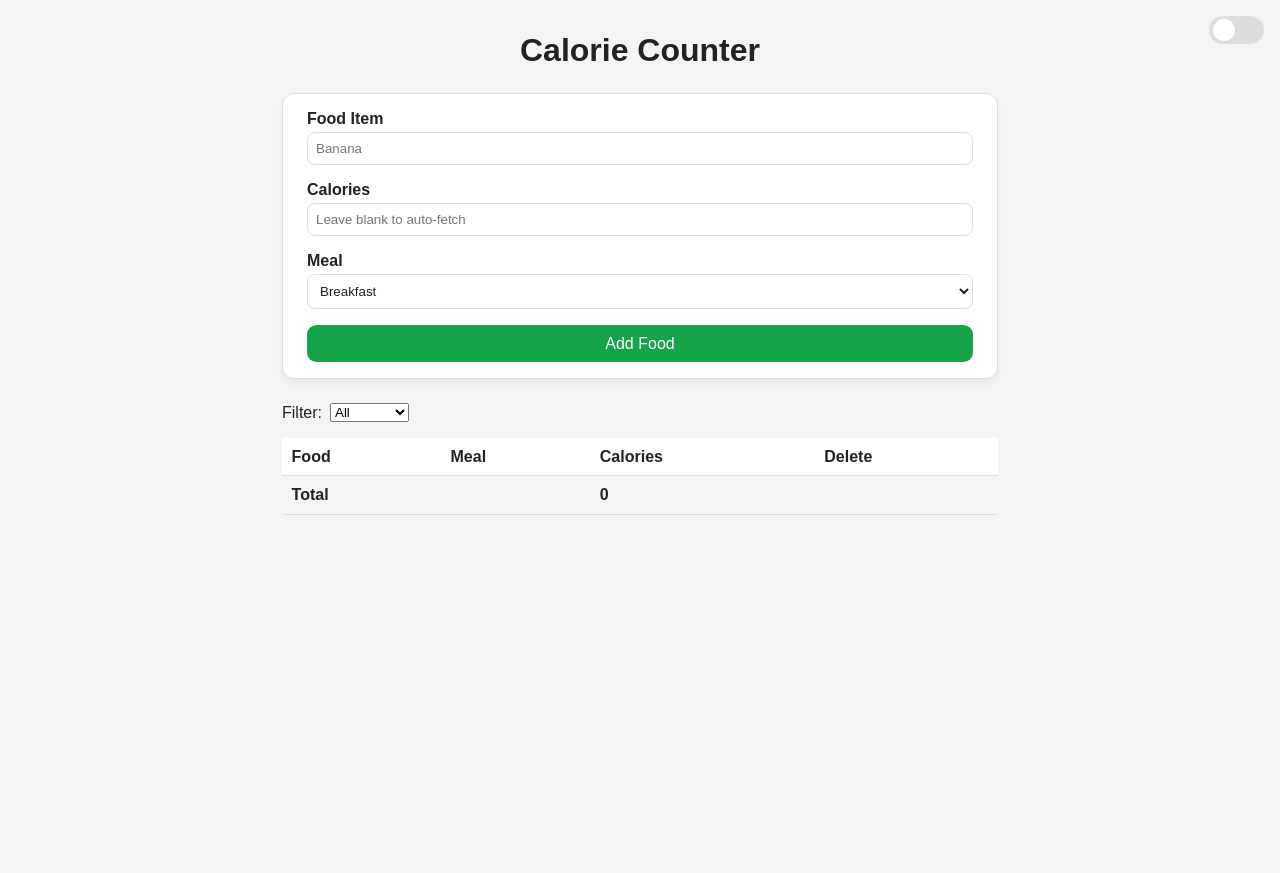
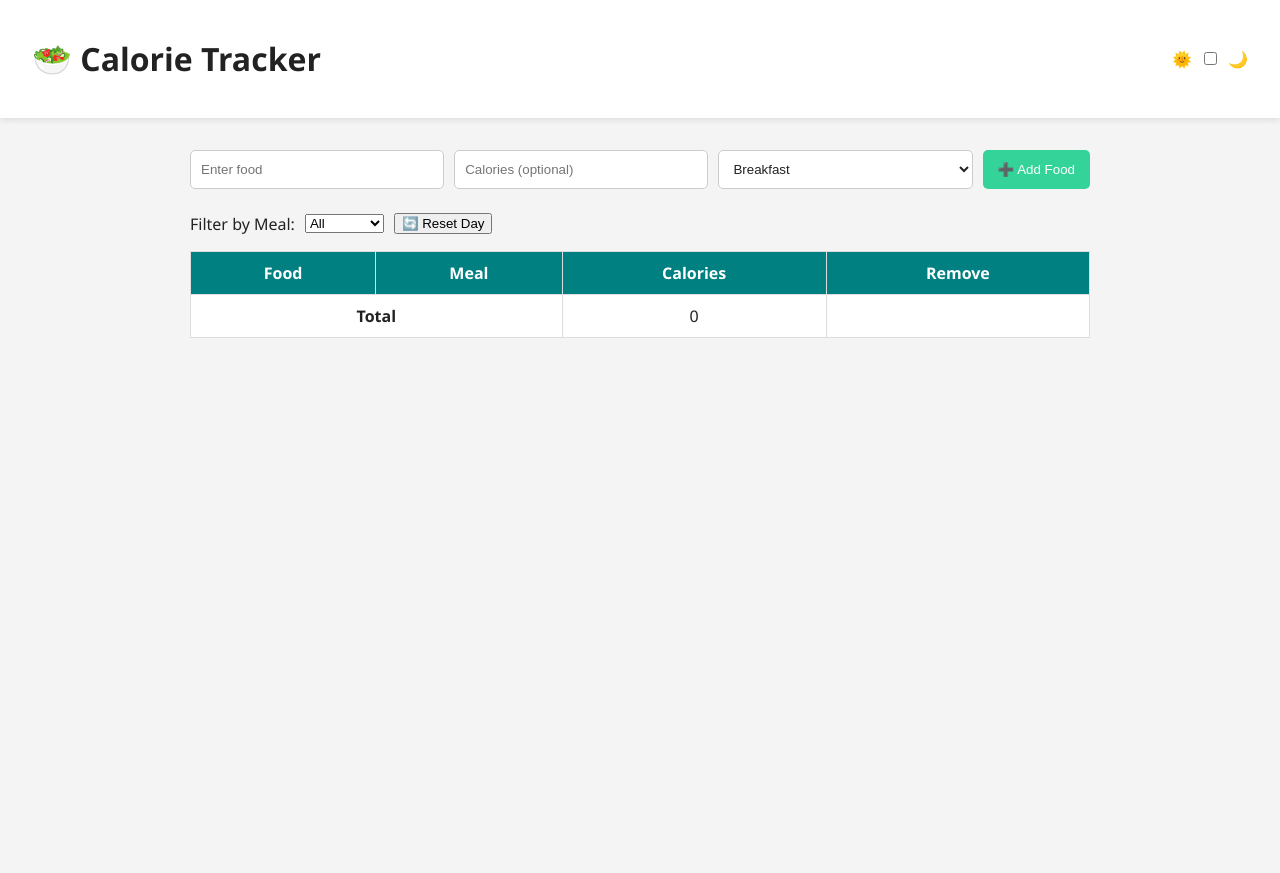
Before and after one commit to ethanmwangi/calorie-counter, a plain HTML site: page index.html in a window 1280 px wide. Shown: the top 873 px of the page. Drawn offline with nearby package versions, Linux system fonts and the light colour scheme.

Commit message:
api fixes & updates

```diff
--- a/index.html
+++ b/index.html
@@ -1,90 +1,73 @@
+
 <!DOCTYPE html>
 <html lang="en">
 <head>
   <meta charset="UTF-8" />
-  <meta name="viewport" content="width=device-width, initial-scale=1.0" />
-  <title>Calorie Counter</title>
-
+  <meta name="viewport" content="width=device-width, initial-scale=1.0"/>
+  <title>Calorie Tracker</title>
   <link rel="stylesheet" href="styles.css" />
   <script src="https://cdn.jsdelivr.net/npm/chart.js"></script>
-  <script src="script.js" defer></script>
+  <script defer src="script.js"></script>
 </head>
 <body>
-  <!-- 🌞 / 🌙 toggle -->
-  <label id="theme-label">
-    <input type="checkbox" id="theme-toggle" />
-    <span class="slider"></span>
-  </label>
+  <header>
+    <h1>🥗 Calorie Tracker</h1>
+    <label class="theme-switch">
+      🌞
+      <input type="checkbox" id="theme-toggle" />
+      🌙
+    </label>
+  </header>
 
-  <main class="container">
-    <h1>Calorie Counter</h1>
-
-    <!-- ➕  FORM -->
-    <form id="food-form" class="card">
-      <div class="field">
-        <label for="food-input">Food Item</label>
-        <input id="food-input" type="text" required placeholder="Banana" />
-      </div>
-
-      <div class="field">
-        <label for="cal-input">Calories</label>
-        <input id="cal-input" type="number" placeholder="Leave blank to auto‑fetch" />
-      </div>
-
-      <div class="field">
-        <label for="meal-select">Meal</label>
-        <select id="meal-select">
-          <option>Breakfast</option>
-          <option>Lunch</option>
-          <option>Dinner</option>
-          <option>Snack</option>
-        </select>
-      </div>
-
-      <button type="submit" class="btn-primary">Add Food</button>
+  <main>
+    <form id="food-form">
+      <input type="text" id="food-name" placeholder="Enter food" required />
+      <input type="number" id="food-calories" placeholder="Calories (optional)" />
+      <select id="meal-type">
+        <option value="Breakfast">Breakfast</option>
+        <option value="Lunch">Lunch</option>
+        <option value="Dinner">Dinner</option>
+        <option value="Snack">Snack</option>
+      </select>
+      <button type="submit">➕ Add Food</button>
     </form>
 
-    <!-- 🔍 Filter -->
-    <div class="filter">
-      <label for="filter-select">Filter:</label>
-      <select id="filter-select">
-        <option>All</option>
-        <option>Breakfast</option>
-        <option>Lunch</option>
-        <option>Dinner</option>
-        <option>Snack</option>
+    <section class="filter-controls">
+      <label for="filter-meal">Filter by Meal:</label>
+      <select id="filter-meal">
+        <option value="All">All</option>
+        <option value="Breakfast">Breakfast</option>
+        <option value="Lunch">Lunch</option>
+        <option value="Dinner">Dinner</option>
+        <option value="Snack">Snack</option>
       </select>
-    </div>
+      <button id="reset-btn">🔄 Reset Day</button>
+    </section>
 
-    <!-- 📋 Table -->
-    <div class="table-wrap">
+    <section class="table-section">
       <table>
         <thead>
           <tr>
             <th>Food</th>
             <th>Meal</th>
             <th>Calories</th>
-            <th>Delete</th>
+            <th>Remove</th>
           </tr>
         </thead>
         <tbody id="food-table-body"></tbody>
         <tfoot>
           <tr>
-            <td colspan="2">Total</td>
-            <td id="total-cell">0</td>
+            <td colspan="2"><strong>Total</strong></td>
+            <td id="total-calories">0</td>
             <td></td>
           </tr>
         </tfoot>
       </table>
-    </div>
+    </section>
 
-    <!-- 📊 Chart -->
-    <div class="chart-box">
-      <canvas id="cal-chart"></canvas>
-    </div>
-
-    <!-- ♻️ Reset -->
-    <button id="reset-btn" class="btn-danger">Reset Day</button>
+    <section class="chart-container">
+      <canvas id="calorie-chart"></canvas>
+    </section>
   </main>
 </body>
 </html>
--- a/script.js
+++ b/script.js
@@ -1,38 +1,39 @@
-/* ========= DOM ========= */
-const form         = document.getElementById('food-form');
-const foodInput    = document.getElementById('food-input');
-const calInput     = document.getElementById('cal-input');
-const mealSelect   = document.getElementById('meal-select');
-const tableBody    = document.getElementById('food-table-body');
-const totalCell    = document.getElementById('total-cell');
-const filterSelect = document.getElementById('filter-select');
-const resetBtn     = document.getElementById('reset-btn');
-const themeToggle  = document.getElementById('theme-toggle');
-const chartCanvas  = document.getElementById('cal-chart');
+// === DOM References ===
+const form = document.getElementById('food-form');
+const foodInput = document.getElementById('food-name');
+const calInput = document.getElementById('food-calories');
+const mealSelect = document.getElementById('meal-type');
+const tableBody = document.getElementById('food-table-body');
+const totalCell = document.getElementById('total-calories');
+const resetBtn = document.getElementById('reset-btn');
+const filterSelect = document.getElementById('filter-meal');
+const themeToggle = document.getElementById('theme-toggle');
+const chartCanvas = document.getElementById('calorie-chart');
 
-let chart;
+let foods = JSON.parse(localStorage.getItem('foods')) || [];
+let chart = null;
 
-/* ========= State ========= */
-let foods = JSON.parse(localStorage.getItem('foods')) || [];
+// === Initial Render ===
 renderAll();
 
-/* ========= Events ========= */
+// === Event Listeners ===
 form.addEventListener('submit', async (e) => {
   e.preventDefault();
-  const name  = foodInput.value.trim();
-  const meal  = mealSelect.value;
+  const name = foodInput.value.trim();
+  const meal = mealSelect.value;
   let calories = parseInt(calInput.value);
 
-  if (!calories) calories = await fetchCalories(name);
+  if (!name) return alert("Please enter a food name.");
 
-  foods.push({ id: Date.now(), name, calories, meal });
+  calories = await fetchCalories(name,meal); // API fetch here
   saveAndRender();
   form.reset();
 });
 
 tableBody.addEventListener('click', (e) => {
   if (e.target.dataset.id) {
-    foods = foods.filter(f => f.id !== Number(e.target.dataset.id));
+    const id = Number(e.target.dataset.id);
+    foods = foods.filter(f => f.id !== id);
     saveAndRender();
   }
 });
@@ -51,13 +52,13 @@ themeToggle.addEventListener('change', () => {
   localStorage.setItem('theme', themeToggle.checked ? 'dark' : 'light');
 });
 
-/* ========= Theme init ========= */
+// === Theme on Load ===
 if (localStorage.getItem('theme') === 'dark') {
   document.body.classList.add('dark');
   themeToggle.checked = true;
 }
 
-/* ========= Functions ========= */
+// === Core Functions ===
 function saveAndRender() {
   localStorage.setItem('foods', JSON.stringify(foods));
   renderAll();
@@ -67,25 +68,22 @@ function renderAll() {
   const filter = filterSelect.value;
   const visible = filter === 'All' ? foods : foods.filter(f => f.meal === filter);
 
-  // --- Table ---
   tableBody.innerHTML = '';
   let total = 0;
 
   visible.forEach(({ id, name, meal, calories }) => {
-    total += calories;
-
     const row = document.createElement('tr');
     row.innerHTML = `
       <td>${name}</td>
       <td>${meal}</td>
       <td>${calories}</td>
-      <td><button class="delete-btn" data-id="${id}">✖</button></td>
+      <td><button data-id="${id}" class="delete-btn">❌</button></td>
     `;
     tableBody.appendChild(row);
+    total += calories;
   });
+
   totalCell.textContent = total;
-
-  // --- Chart ---
   renderChart();
 }
 
@@ -96,31 +94,79 @@ function renderChart() {
   }, {});
 
   const labels = Object.keys(mealTotals);
-  const data   = Object.values(mealTotals);
+  const data = Object.values(mealTotals);
 
   if (chart) chart.destroy();
+
   chart = new Chart(chartCanvas, {
     type: 'doughnut',
-    data: { labels, datasets: [{ data }] },
-    options: { plugins: { legend: { position: 'bottom' } } }
+    data: {
+      labels,
+      datasets: [{
+        label: 'Calories per Meal',
+        data,
+        backgroundColor: ['#f87171', '#facc15', '#34d399', '#60a5fa']
+      }]
+    },
+    options: {
+      responsive: true,
+      plugins: {
+        legend: { position: 'bottom' }
+      }
+    }
   });
 }
 
-/* ========= Nutrition lookup via API Ninjas ========= */
-async function fetchCalories(food) {
-  const API_KEY = 'gHdGib1o0DAQtjDvnpHw6A==OxLaRpUYiR5CpNNR';   // ← your key
-  const url = `https://api.api-ninjas.com/v1/nutrition?query=${encodeURIComponent(food)}`;
+// === API Fetch ===
+async function fetchCalories(food, meal) {
+  const API_KEY = 'gHdGib1o0DAQtjDvnpHw6A==T8I5n5u0HW5FpSZO';
+  const url = `https://api.calorieninjas.com/v1/nutrition?query=${encodeURIComponent(food)}`;
+
+  console.log("⏳ Fetching:", url);
 
   try {
-    const res = await fetch(url, { headers: { 'X-Api-Key': API_KEY } });
+    const res = await fetch(url, {
+      headers: {
+        'X-Api-Key': API_KEY,
+        'Content-Type': 'application/json'
+      }
+    });
+
+    console.log("✅ Response Status:", res.status);
+
     if (!res.ok) throw new Error('Network error');
 
     const data = await res.json();
-    if (data.length === 0) throw new Error('Food not found');
 
-    return Math.round(data[0].calories);
+    console.log("📦 Data from API:", data.items);
+    let result = await loopDataArray(data.items);
+    console.log("Result:", result);
+    await loopResultsToGetObjects(result, meal);
+
+    if (!data.items.length) throw new Error('Food not found');
+
+    // return Math.round(data[0].calories);
   } catch (err) {
-    alert(`Couldn’t fetch calories (${err.message}). Using 100 kcal fallback.`);
-    return 100; // fallback so UX continues
+    alert(`Could not fetch calories for "${food}" (${err.message}). Using default 100 kcal.`);
+    // return 100;
   }
 }
+
+function loopDataArray(data) {
+  return data.map(item => {
+    let { name, calories,}  = item;
+    return { name, calories };
+  });
+}
+
+function loopResultsToGetObjects(data, meal) {
+  data.map(obj => {
+    console.log("Object:", obj);
+    const name = obj.name;
+    const calories = obj.calories;
+    foods.push({ id: Date.now(), name, calories, meal });
+    console.log("Inside loop results")
+  })
+
+
+}
--- a/styles.css
+++ b/styles.css
@@ -1,97 +1,129 @@
-/* ===== Root theme variables ===== */
 :root {
   --bg: #f4f4f4;
   --text: #222;
-  --card: #ffffff;
-  --card-border: #ddd;
-  --primary: #16a34a;
-  --danger: #e11d48;
-}
-body.dark {
-  --bg: #1f1f1f;
-  --text: #f4f4f4;
-  --card: #2b2b2b;
-  --card-border: #444;
-  --primary: #22c55e;
-  --danger: #f87171;
+  --card: white;
+  --input: #fff;
+  --accent: #34d399;
+  --dark-bg: #1e1e1e;
+  --dark-text: #eee;
+  --dark-card: #2c2c2c;
 }
 
-* { box-sizing: border-box; margin: 0; padding: 0; font-family: sans-serif; }
-body { background: var(--bg); color: var(--text); min-height: 100vh; transition: background 0.3s, color 0.3s; }
-
-/* Container */
-.container { max-width: 780px; margin: auto; padding: 2rem; }
-
-/* Heading */
-h1 { text-align: center; margin-bottom: 1.5rem; }
-
-/* Card (form) */
-.card {
-  background: var(--card);
-  border: 1px solid var(--card-border);
-  border-radius: 0.75rem;
-  padding: 1rem 1.5rem;
-  margin-bottom: 1.5rem;
-  box-shadow: 0 4px 6px rgba(0,0,0,0.05);
-}
-.field { margin-bottom: 1rem; }
-.field label { display: block; font-weight: 600; margin-bottom: 0.25rem; }
-.field input, .field select {
-  width: 100%; padding: 0.5rem; border: 1px solid var(--card-border);
-  border-radius: 0.5rem; background: transparent; color: inherit;
+body {
+  margin: 0;
+  font-family: 'Segoe UI', sans-serif;
+  background-color: var(--bg);
+  color: var(--text);
+  transition: background 0.3s, color 0.3s;
 }
 
-/* Buttons */
-.btn-primary, .btn-danger {
-  width: 100%; padding: 0.6rem; border: none; border-radius: 0.6rem;
-  color: #fff; font-size: 1rem; cursor: pointer;
+body.dark {
+  background-color: var(--dark-bg);
+  color: var(--dark-text);
 }
-.btn-primary { background: var(--primary); }
-.btn-danger  { background: var(--danger); margin-top: 2rem; }
-.btn-primary:hover { opacity: 0.9; }
-.btn-danger:hover  { opacity: 0.9; }
 
-/* Filter */
-.filter { margin-bottom: 1rem; display: flex; gap: 0.5rem; align-items: center; }
+header {
+  display: flex;
+  justify-content: space-between;
+  align-items: center;
+  padding: 1rem 2rem;
+  background-color: var(--card);
+  box-shadow: 0 2px 6px rgba(0, 0, 0, 0.1);
+}
 
-/* Table */
-.table-wrap { overflow-x: auto; }
-table { width: 100%; border-collapse: collapse; }
-th, td { padding: 0.6rem; text-align: left; border-bottom: 1px solid var(--card-border); }
-th { background: var(--card); }
-tfoot td { font-weight: 700; }
-.delete-btn {
-  background: transparent; border: none; color: var(--danger); font-size: 1.1rem;
+.theme-switch {
+  display: flex;
+  align-items: center;
+  gap: 8px;
+}
+
+main {
+  padding: 2rem;
+  max-width: 900px;
+  margin: auto;
+}
+
+form {
+  display: flex;
+  flex-wrap: wrap;
+  gap: 10px;
+  margin-bottom: 1.5rem;
+}
+
+form input,
+form select {
+  padding: 10px;
+  border: 1px solid #ccc;
+  border-radius: 5px;
+  flex: 1;
+  min-width: 150px;
+  background-color: var(--input);
+  color: inherit;
+}
+
+form button {
+  padding: 10px 15px;
+  background-color: var(--accent);
+  color: white;
+  border: none;
+  border-radius: 5px;
   cursor: pointer;
 }
 
-/* Chart */
-.chart-box { margin-top: 2rem; }
+form button:hover {
+  opacity: 0.9;
+}
 
-/* ===== Theme toggle switch ===== */
-#theme-label {
-  position: fixed; top: 1rem; right: 1rem; width: 55px; height: 28px;
-  display: inline-block; cursor: pointer;
+.filter-controls {
+  display: flex;
+  align-items: center;
+  gap: 10px;
+  margin-bottom: 1rem;
+  flex-wrap: wrap;
 }
-#theme-label input { display: none; }
-.slider {
-  position: absolute; inset: 0; background: var(--card-border); border-radius: 999px;
-  transition: background 0.3s;
+
+.table-section {
+  overflow-x: auto;
+  margin-bottom: 2rem;
 }
-.slider::before {
-  content: ''; position: absolute; top: 3px; left: 4px; width: 22px; height: 22px;
-  background: #fff; border-radius: 50%; transition: transform 0.3s;
+
+table {
+  width: 100%;
+  border-collapse: collapse;
+  background-color: var(--card);
+  color: inherit;
 }
-#theme-toggle:checked + .slider { background: var(--primary); }
-#theme-toggle:checked + .slider::before { transform: translateX(24px); }
 
-/* === Fix <select> contrast in dark mode === */
-body.dark select {
-  background-color: var(--card);
-  color: var(--text);
+th, td {
+  padding: 10px;
+  border: 1px solid #ddd;
+  text-align: center;
+}
+
+th {
+  background-color: #008080;
+  color: white;
+}
+
+body.dark th {
+  background-color: #0f766e;
+}
+
+.delete-btn {
+  background-color: #ef4444;
+  border: none;
+  padding: 5px 10px;
+  color: white;
+  border-radius: 4px;
+  cursor: pointer;
+}
+
+.chart-container {
+  max-width: 500px;
+  margin: auto;
 }
 
 body.dark select option {
-  background-color: var(--card);
-  color: var(--text);
+  background-color: var(--dark-card);
+  color: var(--dark-text);
 }
```
